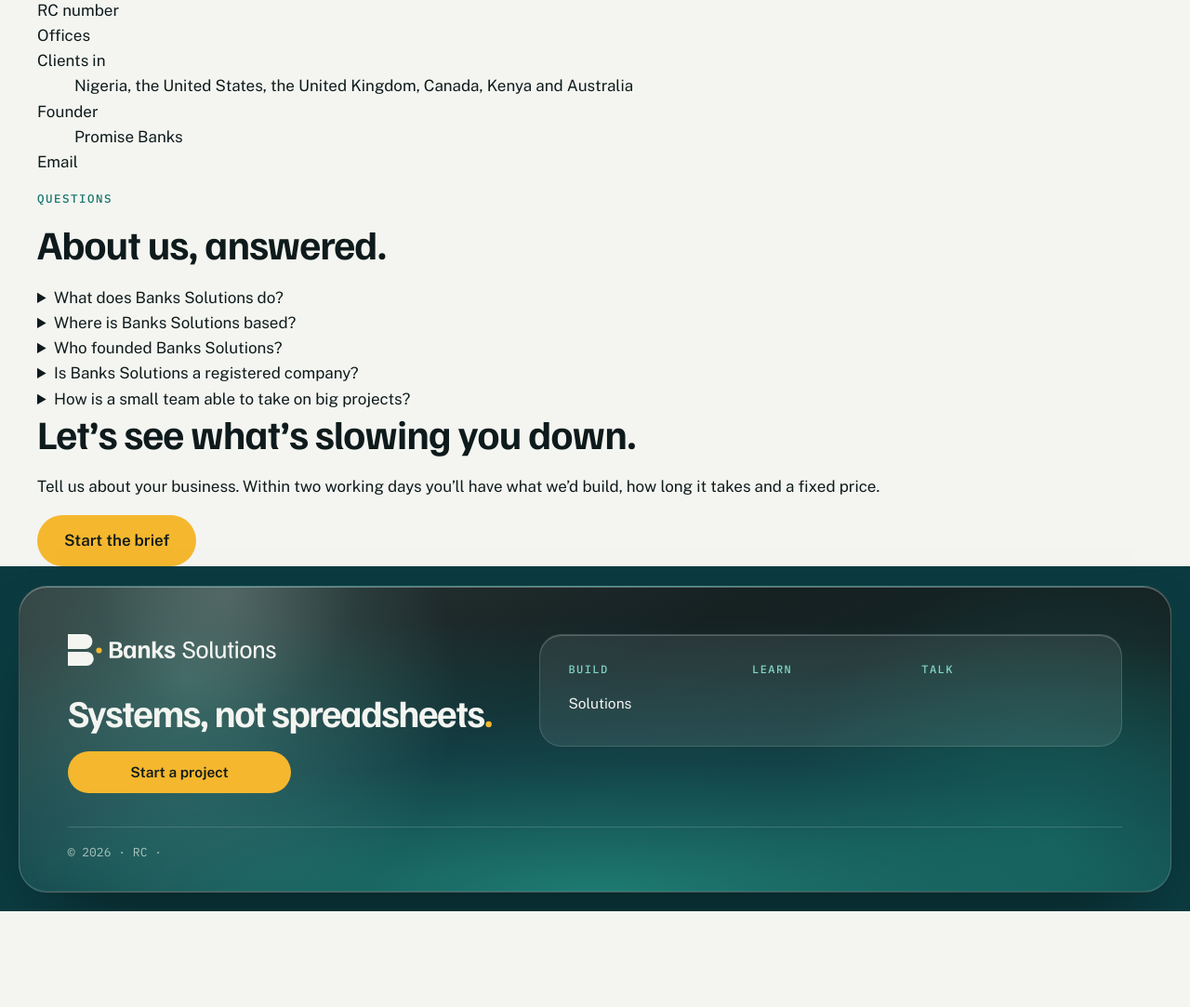
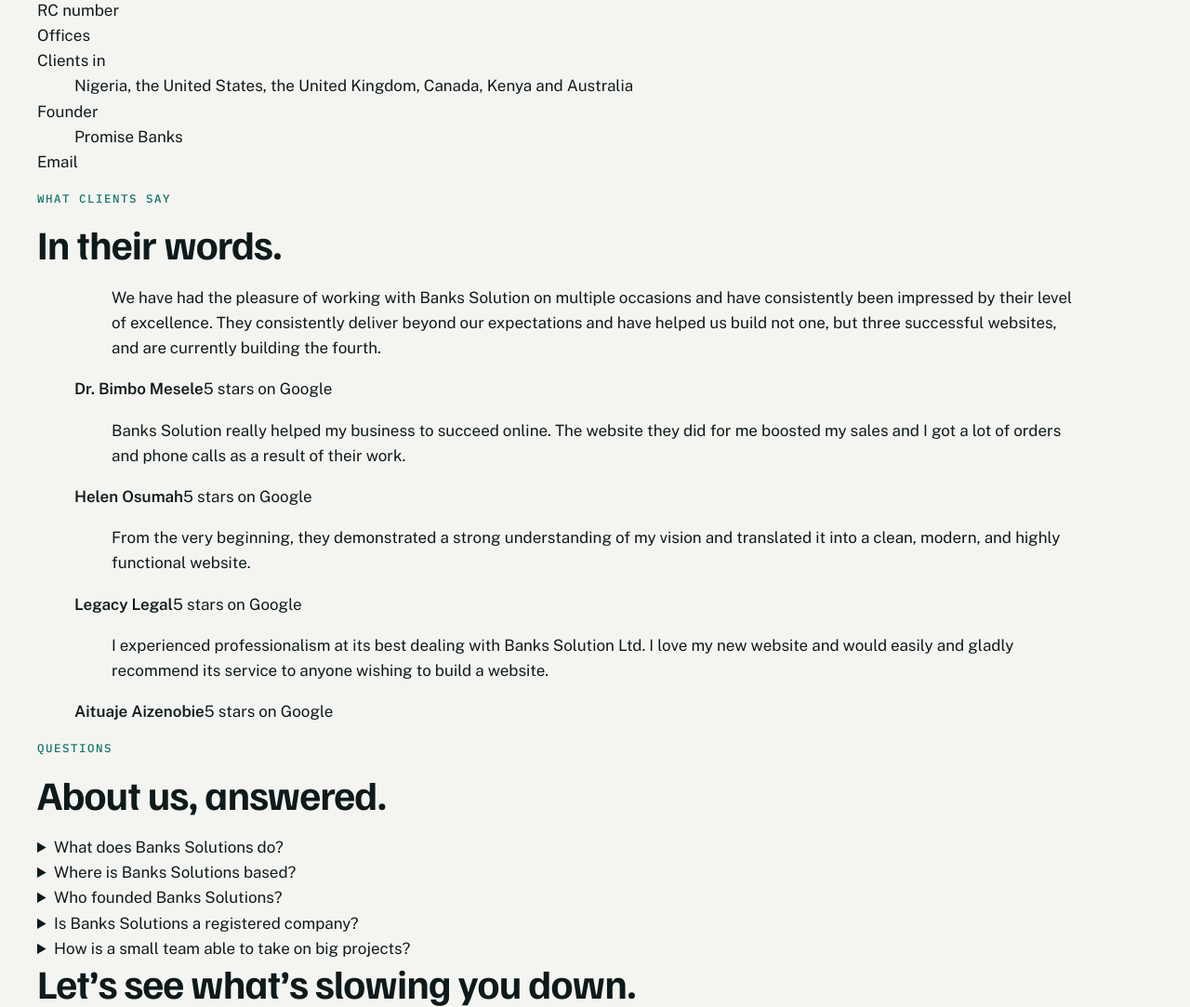
Before and after one commit to promiseabanks-cloud/Banks-Solutions-Website, a WordPress theme: template theme/banks/page-about.php in a window 1280 px wide. Shown: the part 2391-3474 px from the top of the page at 93% size. Before the commit the page ends 3371 px from the top, so only its background shows below. Run offline with PHP 8.4 and a stand-in for WordPress, Linux system fonts and the light colour scheme; the site name, menu and one post (Sample post) are stand-ins, and other content is empty; some libraries are stand-ins or nearby versions.

Commit message:
Client reviews block on home and About (0.14.4)
Co-Authored-By: Claude Sonnet 5.5 <noreply@anthropic.com>
Claude-Session: https://claude.ai/code/session_01LQrBQPt43p2G84kWhSDj8e

```diff
--- a/theme/banks/front-page.php
+++ b/theme/banks/front-page.php
@@ -235,6 +235,8 @@ $b_faqs = array(
 	</div>
 </section>
 
+<?php get_template_part( 'template-parts/testimonials' ); ?>
+
 <section class="s-faq">
 	<div class="b-wrap s-faq__grid">
 		<div>
--- a/theme/banks/functions.php
+++ b/theme/banks/functions.php
@@ -3,7 +3,7 @@ if ( ! defined( 'ABSPATH' ) ) {
 	exit;
 }
 
-define( 'BANKS_VERSION', '0.14.3' );
+define( 'BANKS_VERSION', '0.14.4' );
 define( 'BANKS_GSAP', '3.13.0' );
 define( 'BANKS_LENIS', '1.3.4' );
 
--- a/theme/banks/page-about.php
+++ b/theme/banks/page-about.php
@@ -190,6 +190,8 @@ $b_faqs = array(
 	</div>
 </section>
 
+<?php get_template_part( 'template-parts/testimonials' ); ?>
+
 <section class="s-faq">
 	<div class="b-wrap s-faq__grid">
 		<div>
--- a/theme/banks/style.css
+++ b/theme/banks/style.css
@@ -4,7 +4,7 @@ Theme URI: https://bankssolution.ng/labs/
 Author: Banks Solutions
 Author URI: https://bankssolution.ng/labs/
 Description: Custom coded theme for bankssolution.ng. Coded templates and a GSAP motion layer; Elementor only for campaign pages on the Canvas template.
-Version: 0.14.3
+Version: 0.14.4
 Requires at least: 6.5
 Requires PHP: 8.0
 Text Domain: banks
--- /dev/null
+++ b/theme/banks/template-parts/testimonials.php
@@ -0,0 +1,37 @@
+<?php
+/**
+ * Client reviews, quoted from the public Google reviews for Banks Solution Ltd. Shown on the
+ * homepage and About. Plain markup, no motion, so it reads the same with JavaScript off.
+ *
+ * @package Banks
+ */
+
+if ( ! defined( 'ABSPATH' ) ) {
+	exit;
+}
+
+$b_reviews = array(
+	array( 'We have had the pleasure of working with Banks Solution on multiple occasions and have consistently been impressed by their level of excellence. They consistently deliver beyond our expectations and have helped us build not one, but three successful websites, and are currently building the fourth.', 'Dr. Bimbo Mesele' ),
+	array( 'Banks Solution really helped my business to succeed online. The website they did for me boosted my sales and I got a lot of orders and phone calls as a result of their work.', 'Helen Osumah' ),
+	array( 'From the very beginning, they demonstrated a strong understanding of my vision and translated it into a clean, modern, and highly functional website.', 'Legacy Legal' ),
+	array( 'I experienced professionalism at its best dealing with Banks Solution Ltd. I love my new website and would easily and gladly recommend its service to anyone wishing to build a website.', 'Aituaje Aizenobie' ),
+);
+$b_gbp = banks_detail( 'gbp' );
+?>
+<section class="b-reviews" aria-labelledby="b-reviews-title">
+	<div class="b-wrap">
+		<p class="b-eyebrow">What clients say</p>
+		<h2 id="b-reviews-title">In their words.</h2>
+		<div class="b-reviews__grid">
+			<?php foreach ( $b_reviews as $b_r ) : ?>
+				<figure class="b-review">
+					<blockquote><p><?php echo esc_html( $b_r[0] ); ?></p></blockquote>
+					<figcaption><strong><?php echo esc_html( $b_r[1] ); ?></strong><span>5 stars on Google</span></figcaption>
+				</figure>
+			<?php endforeach; ?>
+		</div>
+		<?php if ( $b_gbp ) : ?>
+			<p class="b-reviews__more"><a href="<?php echo esc_url( $b_gbp ); ?>" rel="noopener">Read all our Google reviews</a></p>
+		<?php endif; ?>
+	</div>
+</section>
```
Also changed, not shown: theme/banks/assets/scenes.css (+13 -0 lines).
